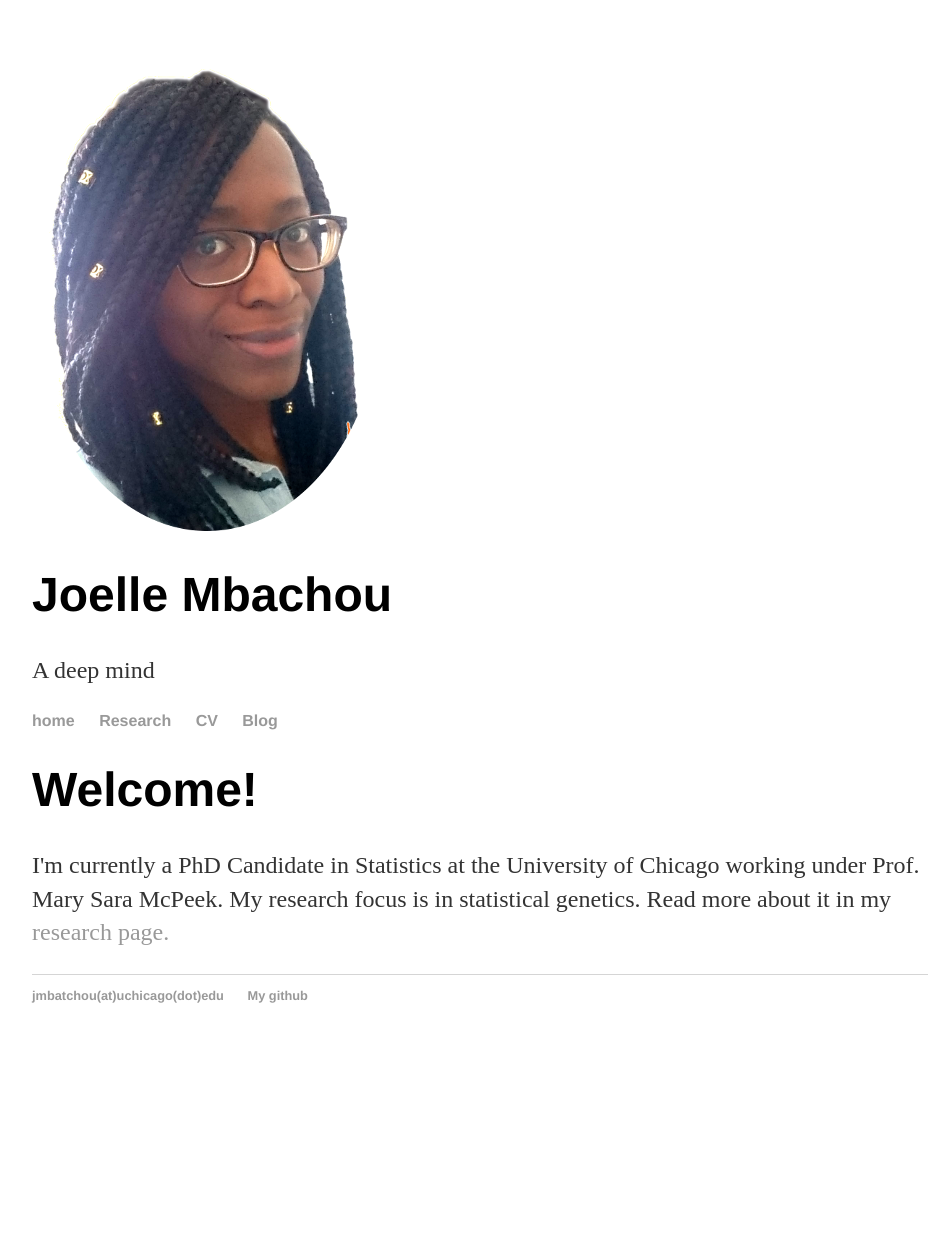
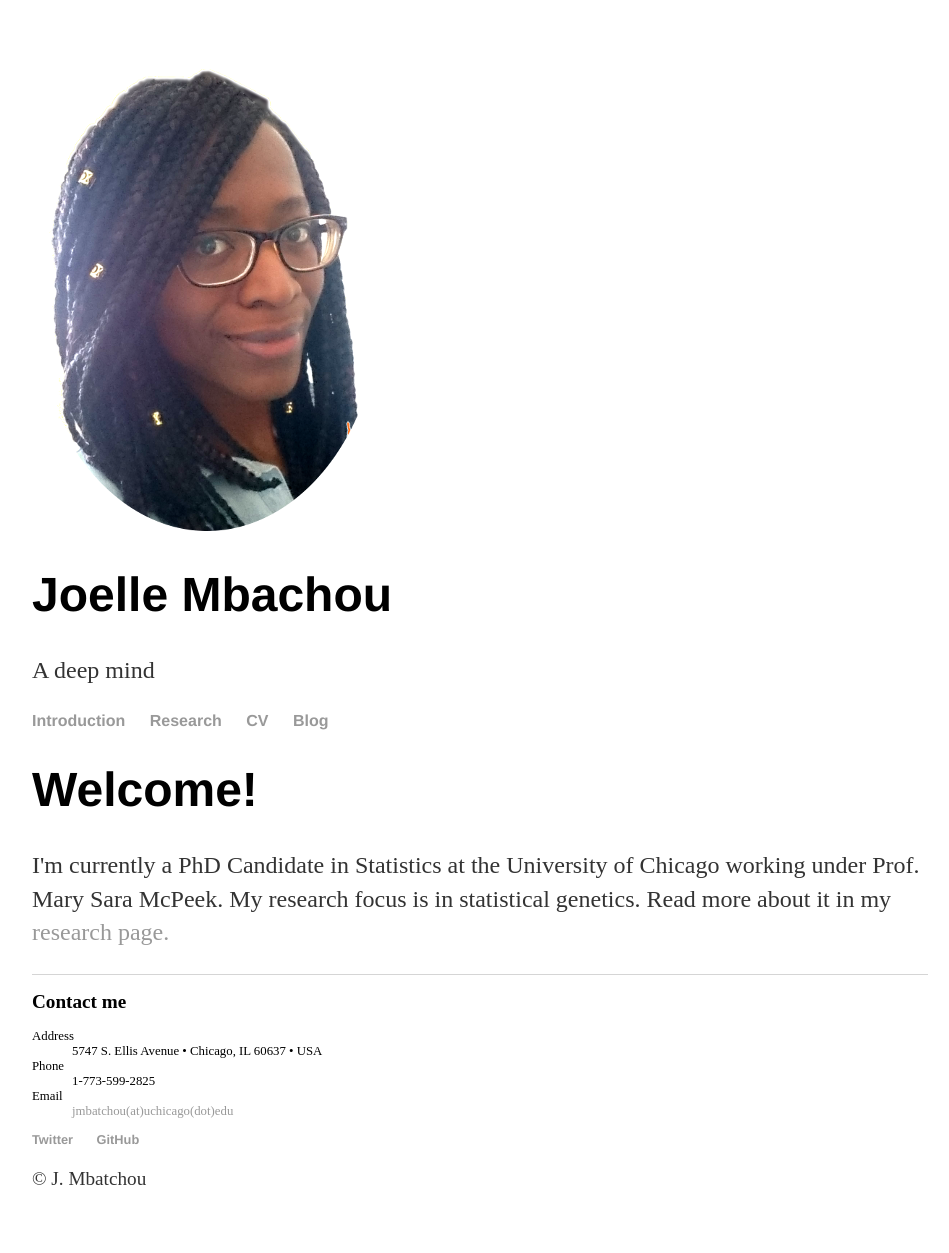
Before and after one commit to joellesophya/joellesophya.github.io, a Jekyll site: the page built from index.html, in a window 1280 px wide. Shown: the whole page, without its empty margins (160-1109 px from the left). Built offline with Jekyll 4.4.1, drawn with Linux system fonts in a browser that asks for light colours; before the commit the page ends 1063 px from its top, so only the background shows below that.

Commit message:
New changes

```diff
--- a/_layouts/default.html
+++ b/_layouts/default.html
@@ -2,6 +2,7 @@
 	<html>
 		<head>
 			<title>{{ page.title }}</title>
+			<meta charset="utf-8" />
 			<!-- link to main stylesheet -->
 			<meta name="viewport" content="width=device-width, initial-scale=1" />
 			<link rel="stylesheet" type="text/css" href="/css/main.css">
@@ -19,23 +20,44 @@
 				<!-- Nav -->
 					<nav id="nav">
 						<ul>
-							<li><a href="/" class="active">home</a></li>
-							<li><a href="/research">Research</a></li>
-							<li><a href="/cv">CV</a></li>
-							<li><a href="/blog">Blog</a></li>
+							<li><a href="#intro" class="active">Introduction</a></li>
+							<li><a href="#first">Research</a></li>
+							<li><a href="#second">CV</a></li>
+							<li><a href="#blog">Blog</a></li>
 						</ul>
 					</nav>
-					<div class="container">
+
+
+
+				<!-- Main stuff -->
+					<div id="main" class="container">
 
 					{{ content }}
 
 					</div><!-- /.container -->
-					<footer>
-						<ul>
-							<li><a href="mailto:jmbatchou@uchicago.edu">jmbatchou(at)uchicago(dot)edu</a></li>
-							<li><a href="https://github.com/joellesophya">My github</a></li>
-						</ul>
+
+
+				<!-- Footer -->
+					<footer id="footer">
+						<section>
+							<h2>Contact me</h2>
+							<dl class="alt">
+								<dt>Address</dt>
+								<dd>5747 S. Ellis Avenue &bull; Chicago, IL 60637 &bull; USA</dd>
+								<dt>Phone</dt>
+								<dd>1-773-599-2825</dd>
+								<dt>Email</dt>
+								<dd><a href="mailto:jmbatchou@uchicago.edu">jmbatchou(at)uchicago(dot)edu</a></dd>
+							</dl>
+							<ul class="icons">
+								<li><a href="http://twitter.com/jojoladisco" class="icon fa-twitter alt"><span class="label">Twitter</span></a></li>
+								<li><a href="http://github.com/joellesophya" class="icon fa-github alt"><span class="label">GitHub</span></a></li>
+							</ul>
+						</section>
+						<p class="copyright">&copy; J. Mbatchou</p>
 					</footer>
 			</div>
+
+			<!-- Scripts NEEDED ???  -->
 		</body>
 	</html>
```
